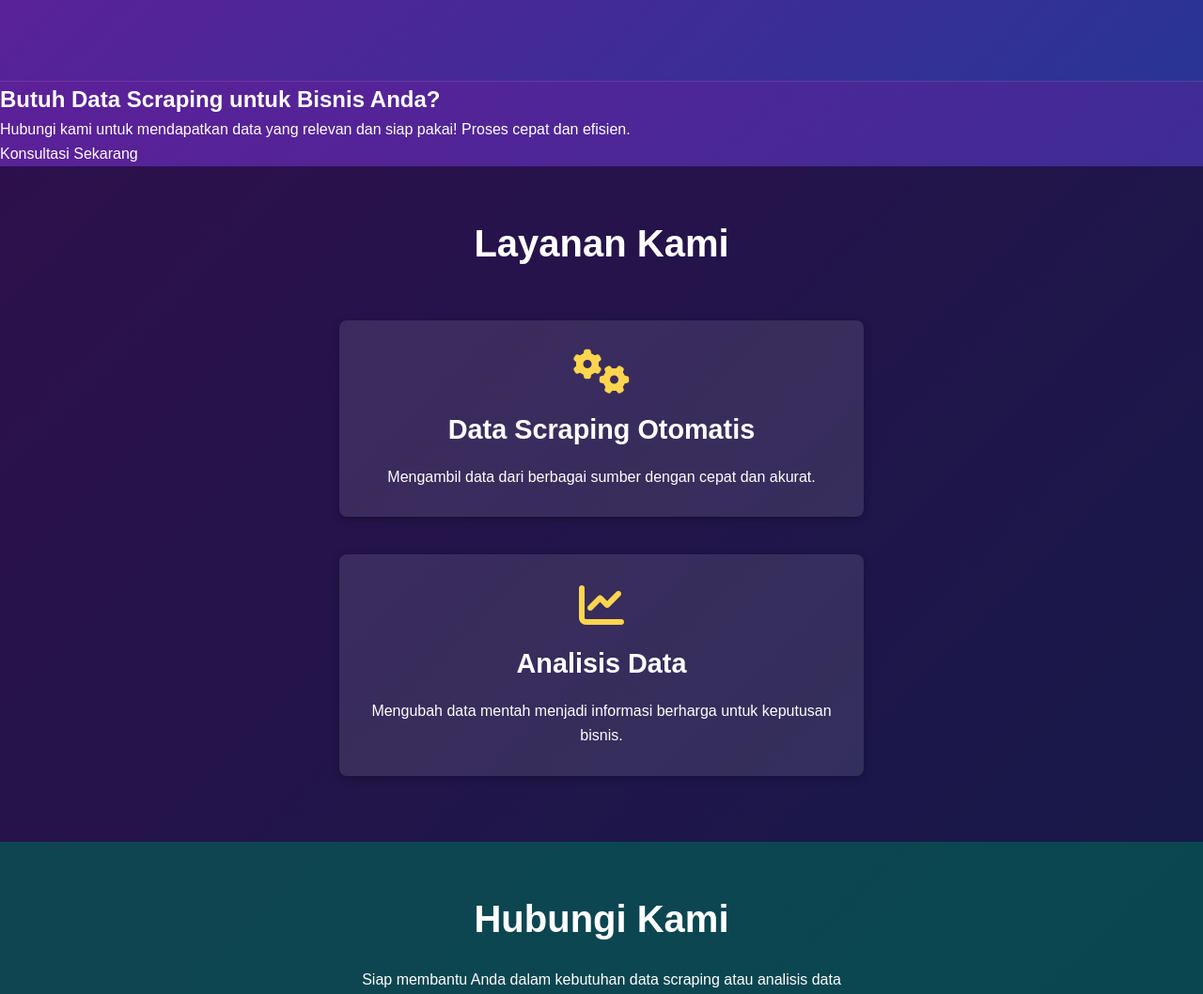
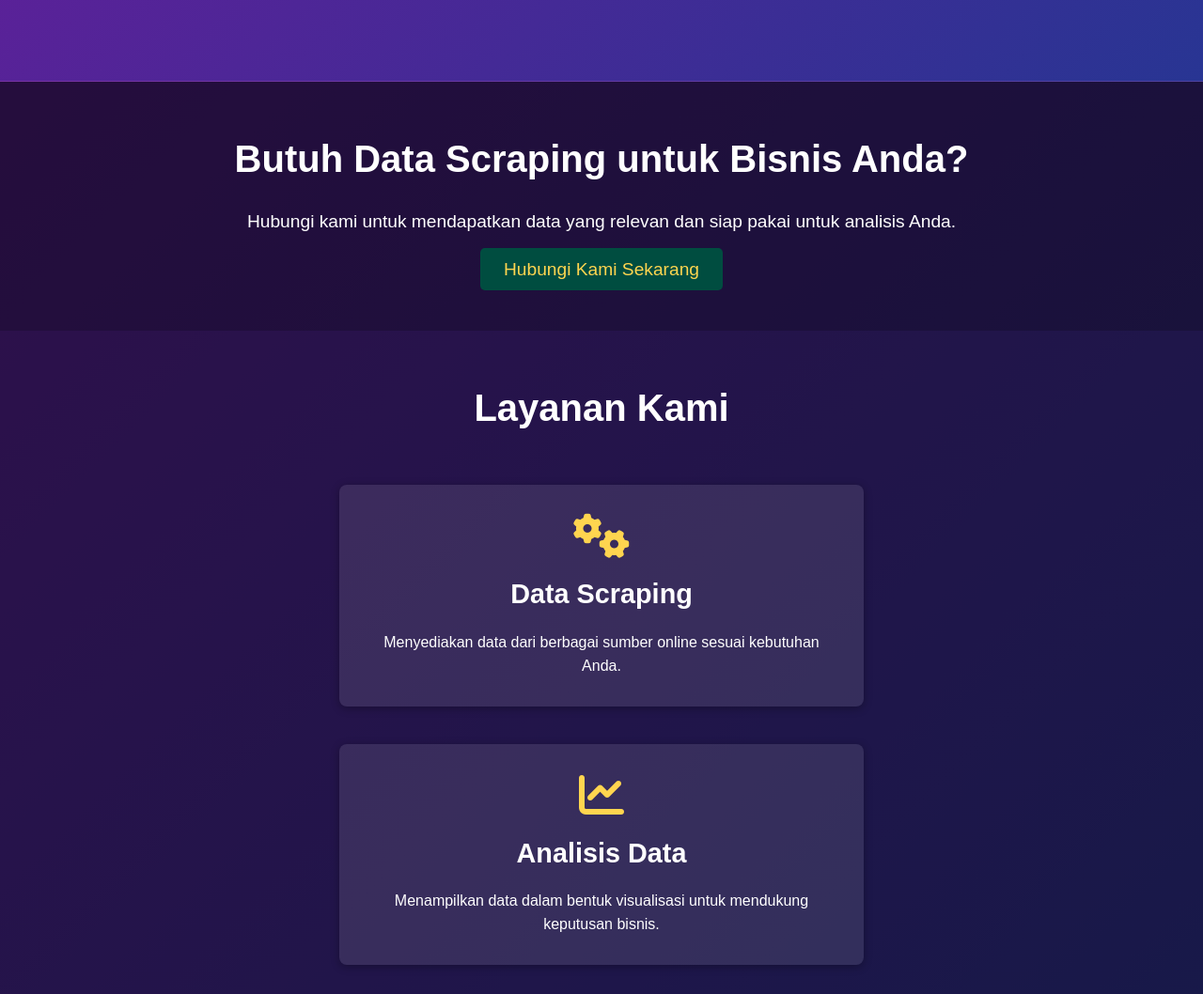
Before and after one commit to IGNASIUSPRESDA/DataMarket, a plain HTML site: page index.html in a window 1280 px wide. Shown: the part 520-1578 px from the top of the page at 94% size. Drawn offline with Linux system fonts and the light colour scheme.

Commit message:
Add files via upload

```diff
--- a/index.html
+++ b/index.html
@@ -98,11 +98,43 @@
             background-color: #00332e;
         }
 
+        /* Promosi Section */
+        .promo {
+            background-color: rgba(0, 0, 0, 0.6);
+            color: white;
+            padding: 50px 20px;
+            text-align: center;
+        }
+
+        .promo h2 {
+            font-size: 2.5rem;
+            margin-bottom: 20px;
+        }
+
+        .promo p {
+            font-size: 1.2rem;
+            margin-bottom: 20px;
+        }
+
+        .promo a {
+            color: #ffd54f;
+            font-size: 1.2rem;
+            background-color: #004d40;
+            padding: 12px 25px;
+            border-radius: 5px;
+            transition: background-color 0.3s ease;
+        }
+
+        .promo a:hover {
+            background-color: #00332e;
+        }
+
         /* Services Section */
         .services {
             text-align: center;
             padding: 50px 20px;
             background-color: rgba(0, 0, 0, 0.5);
+            margin-top: 0; /* Removed margin-top to eliminate space between sections */
         }
 
         .services h2 {
@@ -219,7 +251,6 @@
             header nav ul {
                 flex-direction: column;
                 gap: 10px;
-                text-align: center;
             }
 
             .cta-button {
@@ -275,22 +306,22 @@
     <!-- Promosi Section -->
     <section class="promo">
         <h2>Butuh Data Scraping untuk Bisnis Anda?</h2>
-        <p>Hubungi kami untuk mendapatkan data yang relevan dan siap pakai! Proses cepat dan efisien.</p>
-        <a href="javascript:void(0);" onclick="openWhatsApp()">Konsultasi Sekarang</a>
+        <p>Hubungi kami untuk mendapatkan data yang relevan dan siap pakai untuk analisis Anda.</p>
+        <a href="#kontak">Hubungi Kami Sekarang</a>
     </section>
 
-    <!-- Layanan Section -->
+    <!-- Services Section -->
     <section class="services" id="layanan">
         <h2>Layanan Kami</h2>
         <div class="service-box">
             <i class="fas fa-cogs"></i>
-            <h3>Data Scraping Otomatis</h3>
-            <p>Mengambil data dari berbagai sumber dengan cepat dan akurat.</p>
+            <h3>Data Scraping</h3>
+            <p>Menyediakan data dari berbagai sumber online sesuai kebutuhan Anda.</p>
         </div>
         <div class="service-box">
             <i class="fas fa-chart-line"></i>
             <h3>Analisis Data</h3>
-            <p>Mengubah data mentah menjadi informasi berharga untuk keputusan bisnis.</p>
+            <p>Menampilkan data dalam bentuk visualisasi untuk mendukung keputusan bisnis.</p>
         </div>
     </section>
 
@@ -303,13 +334,7 @@
 
     <!-- Footer -->
     <footer>
-        <p>&copy; 2024 Data Scraping & Analisis | All rights reserved.</p>
+        <p>&copy; 2024 Data Scraping & Analisis. All Rights Reserved.</p>
     </footer>
-
-    <script>
-        function openWhatsApp() {
-            window.open("https://wa.me/6281234567890", "_blank");
-        }
-    </script>
 </body>
 </html>
```
